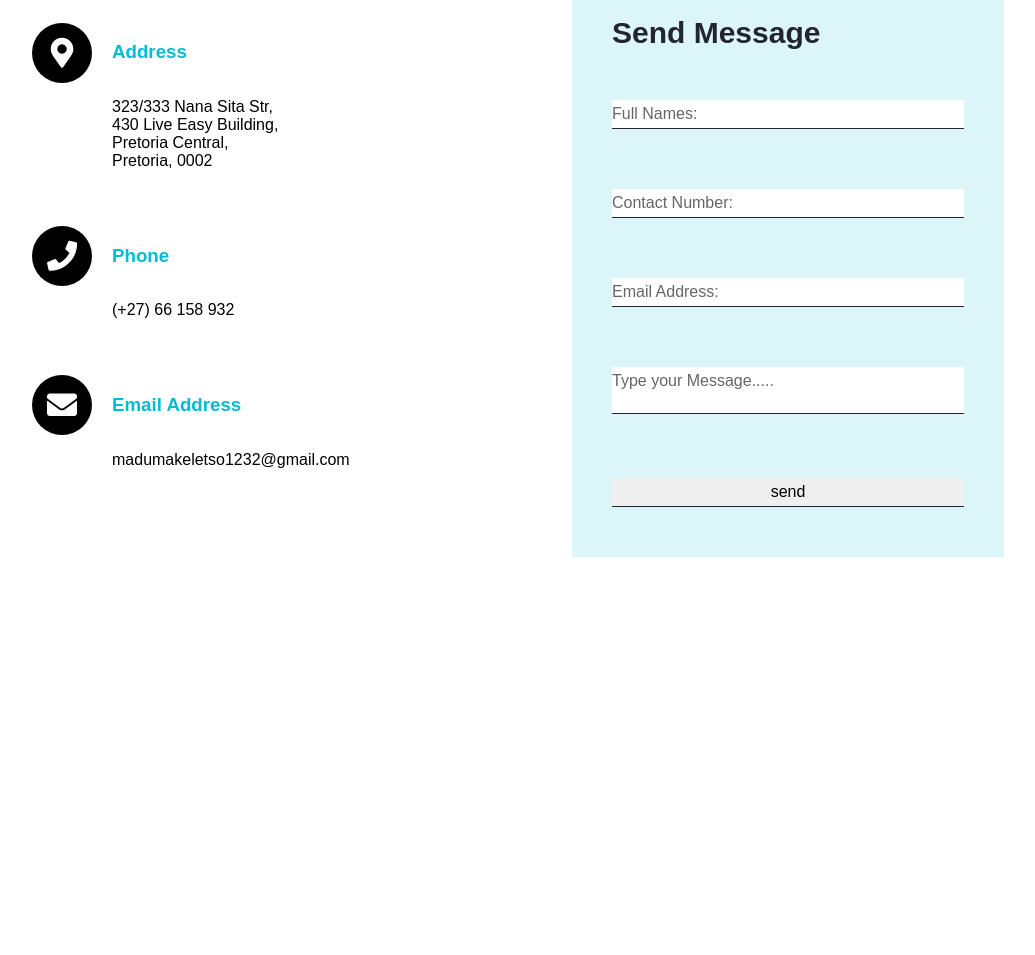
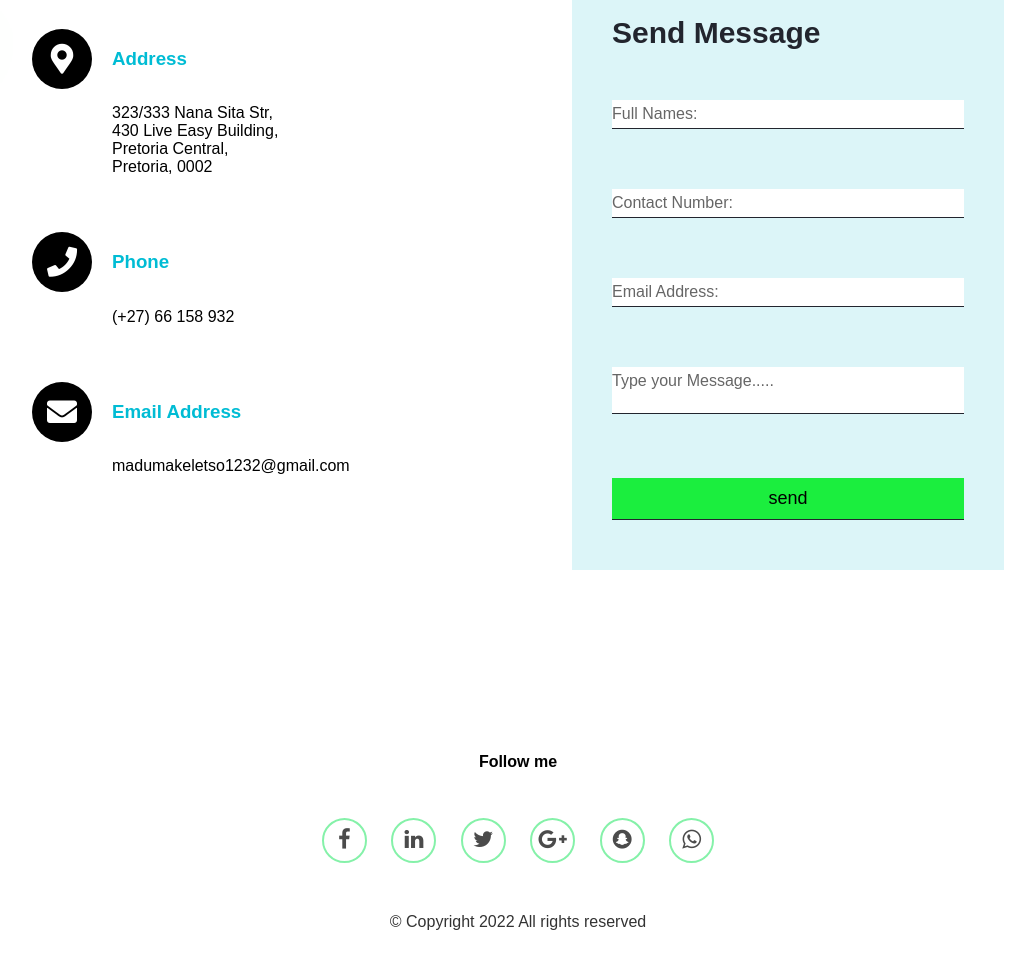
Before and after one commit to madumaKK/capacitiFirst, a plain HTML site: page contact.html in a window 1280 px wide. Shown: the part 408-1363 px from the top of the page, without its empty margins (122-1157 px from the left). Before the commit the page ends 1045 px from the top, so only its background shows below. Drawn offline with Linux system fonts and the light colour scheme.

Commit message:
Keletso's update

```diff
--- a/contact.html
+++ b/contact.html
@@ -7,6 +7,7 @@
     <link rel="stylesheet" href="style.css">
     <link rel="stylesheet" href="https://cdnjs.cloudflare.com/ajax/libs/font-awesome/5.15.4/css/all.min.css"/>
     <title>Contact Us</title>
+    <link rel="stylesheet" href="https://cdnjs.cloudflare.com/ajax/libs/font-awesome/4.7.0/css/font-awesome.min.css">
     <link rel="shortcut icon" href="photos/logo.jpg"/>
 </head>
 <body>
@@ -82,7 +83,44 @@
                 </div>
             </div>
         </section>
+
+        <!-- Social media and footer -->
+        <footer>
+            <div class="social">
+                <h6>Follow me</h6>
+                <a href="" class="fa fa-facebook"></a>
+                <a href="" class="fa fa-linkedin"></a>
+                <a href="" class="fa fa-twitter"></a>
+                <a href="" class="fa fa-google-plus"></a>
+                <a href="" class="fa fa-snapchat"></a>
+                <a href="" class="fa fa-whatsapp"></a>
+            </div>
+            <div>
+                <p class="copyright">&copy; Copyright 2022 All rights reserved</p>
+            </div>
+        </footer>
+        <!-- <div class="social">
+            <h6>Follow me</h6>
+            <a href="" class="fa fa-facebook"></a>
+            <a href="" class="fa fa-linkedin"></a>
+            <a href="" class="fa fa-twitter"></a>
+            <a href="" class="fa fa-google-plus"></a>
+            <a href="" class="fa fa-snapchat"></a>
+            <a href="" class="fa fa-whatsapp"></a>
+        </div>
+        <div>
+            <p class="copyright">&copy; Copyright All rights reserved</p>
+        </div> -->
     </section>
+
+
+
+
+
+
+
+
+
     <!-- <section class="contact">
         <div class="content">
             <h2>Contact Us</h2>
--- a/style.css
+++ b/style.css
@@ -57,6 +57,8 @@ nav ul li a:hover{
     box-shadow: 5px 10px 30px rgba(90, 118, 253, 0.5);
     transition: all ease 0.2s;
 }
+
+/* Home page */
 .home-content{
     display: flex;
     justify-content: space-around;
@@ -110,7 +112,7 @@ nav ul li a:hover{
     transition: all ease 0.3s;
 }
 
-
+/* contant page */
 .contact{
     position: relative;
     min-height: 100vh;
@@ -214,19 +216,78 @@ nav ul li a:hover{
     font-size: 12px;
     transform: translateY(-20px);
 }
-.contactForm .inputBox[type="submit"]{
-    width: 100px;
+.contactForm .inputBox input[type="submit"]{
+    width: 5px 0;
     background: #1bee3e;
     cursor: pointer;
     padding: 10px;
     font-size: 18px;
 }
+/* trying to get the screen to a fixed of 850px, and not to
+congest the information when gets below 850px  */
+/* if can do it */
+@media (max-width:850) {
+    .contact{
+        padding: 50px;
+    }
+    .container{
+        flex-direction: column;
+    }
+    .container .contactInfo,
+    .contactForm{
+        width: 100%;
+    }
+}
 
+/* Social media icons for contacts page */
+.main .social{
+    width: 100%;
+    margin: 0 auto;
+    text-align: center;
+    padding: 40px;
+    padding-bottom: 0px;
+    /* border-top: 1px solid #00bcd4; */
+    margin-top: 2%;
+}
+.main .social h6{
+    font-size: 16px;
+}
+.main .social a{
+    font-size: 22px;
+    width: 45px;
+    height: 45px;
+    line-height: 39px;
+    border-radius: 50%;
+    border: 2px solid rgb(82, 236, 133);
+    box-shadow: 0px 0px 0px 1px rgba(255, 255, 255, 0.4);
+    margin: 10px;
+    /* color: rgba(255, 255, 255, 0.4); */
+    /* background: #000; */
+    opacity: 0.7;
+    transition: 0.3s ease-in-out;
+    color: #000;
+}
+.main .social a:hover{
+    opacity: 0.9;
+    box-shadow: 0px 1px 3px 2px rgba(255, 255, 255, 0.9);
+}
+.main .copyright{
+    text-align: center;
+    padding: 24px;
+    font-weight: 500px;
+    opacity: 0.8;
+    font-size: 16px;
+    margin-bottom: 0px;
+    bottom: 0%;
+}
 
-
-
-
-
+/* i'm try to get the copy right to the center
+ of Home,About and Gallery */
+ /* if can be able to do i'd appriciate  */
+.footer{
+    position: fixed;bottom: 0;
+    text-align: center;
+}
 
 
 
```
Also changed, not shown: about.html (+13 -0 lines), gallery.html (+16 -0 lines), index.html (+9 -0 lines).
